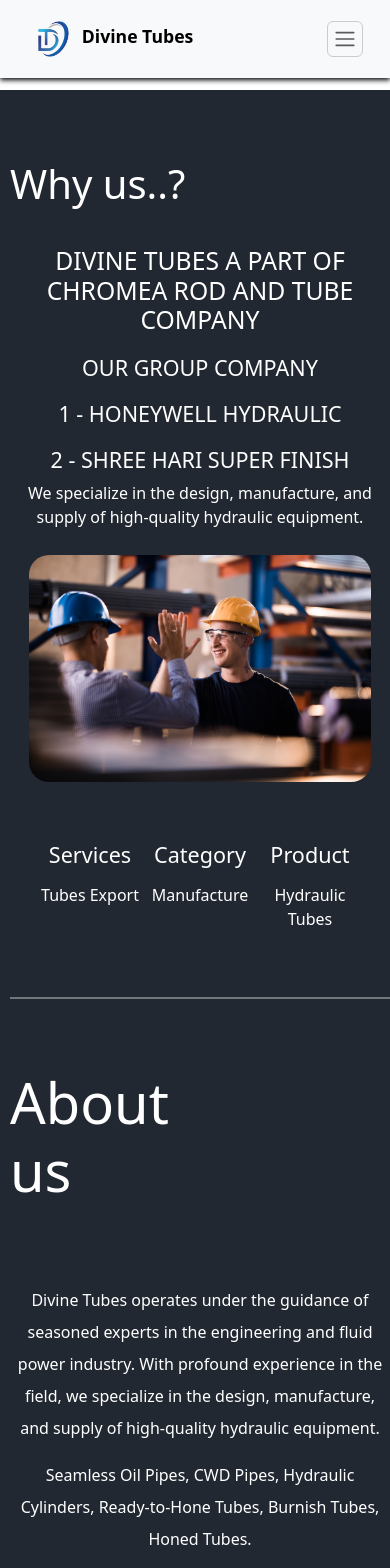
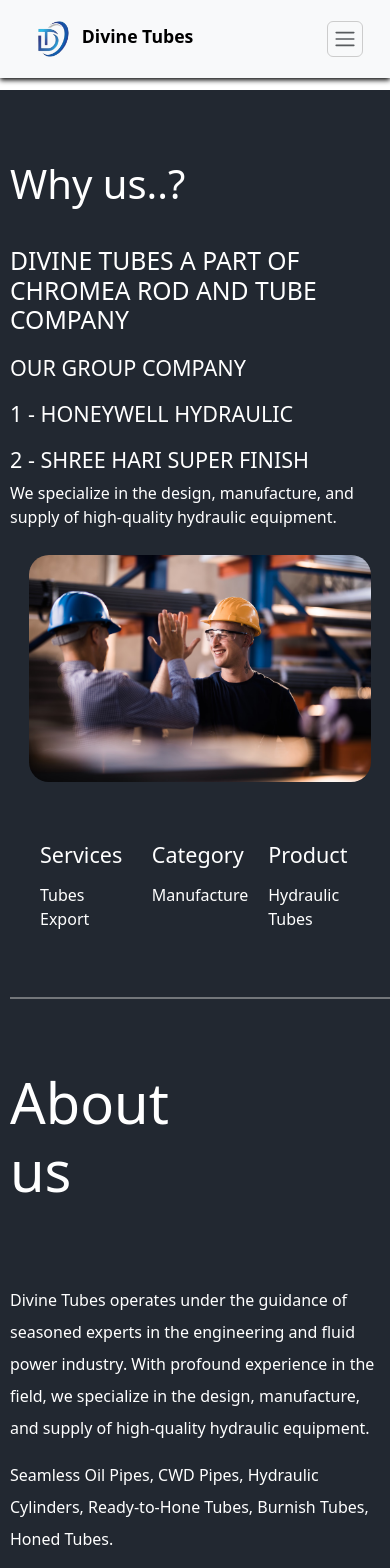
Before and after one commit to devarsh8519/divine, a React (Create React App) app: page /profile in a window 390 px wide. Shown: the top 1568 px of the page. Built offline with nearby package versions, Linux system fonts and the light colour scheme.

Commit message:
first commit

```diff
--- a/src/CSS/Custom.css
+++ b/src/CSS/Custom.css
@@ -522,6 +522,15 @@
     font-size: 3.0rem;
     padding-bottom: 30px;
 }
+.profile h2{
+    text-align: left;
+}
+.profile h4{
+    text-align: left;
+}
+.profile p{
+    text-align: left;
+}
 
 .profile img {
     width: 88%;
@@ -899,45 +908,12 @@
         font-size: 1.5rem;
         justify-content: right;
         align-items:flex-end;
-        /* margin-left: 150px; */
         padding-left: 10px;
-        color: #fff; /* Adjust as needed */
+        color: #fff;
         border: 1px solid #ccc;
         z-index: 10;
     }
 
-
-    /* Main  change*/
-    /* .d {
-        margin-top: 80px;
-        padding: 10px;
-        max-width: 100%;
-    }
-
-    .d h1 {
-        font-size: 2.5rem;
-        margin: 20px 15px;
-        text-align: left;
-    }
-
-    .d h1+p {
-        font-size: 1.3rem;
-        text-align: left;
-        max-width: 100%;
-        margin-left: 15px;
-
-    }
-
-    .e {
-        margin-left: 15px;
-    }
-
-    .f {
-        width: 190px;
-        height: 350px;
-        margin: 10px 10px;
-        padding-left: 10px;
-    } */
     .d {
         margin-top: 80px;
         padding: 10px;
@@ -1524,7 +1500,7 @@
     .profile .details {
         display: grid;
         grid-template-columns: repeat(3, 1fr);
-        column-gap: 10px;
+        column-gap: 20px;
         row-gap: 20px;
     }
 
@@ -1536,12 +1512,15 @@
     .abtus h1 {
         text-align: left;
         font-size: 3.5rem;
+        max-width: 100%;
         margin-top: 0px;
         margin-bottom: 0px;
     }
 
     .abtus p {
         font-size: 1.0rem;
+        text-align: left;
+        max-width: 100%;
     }
 
     .profile .touch h1 {
```
